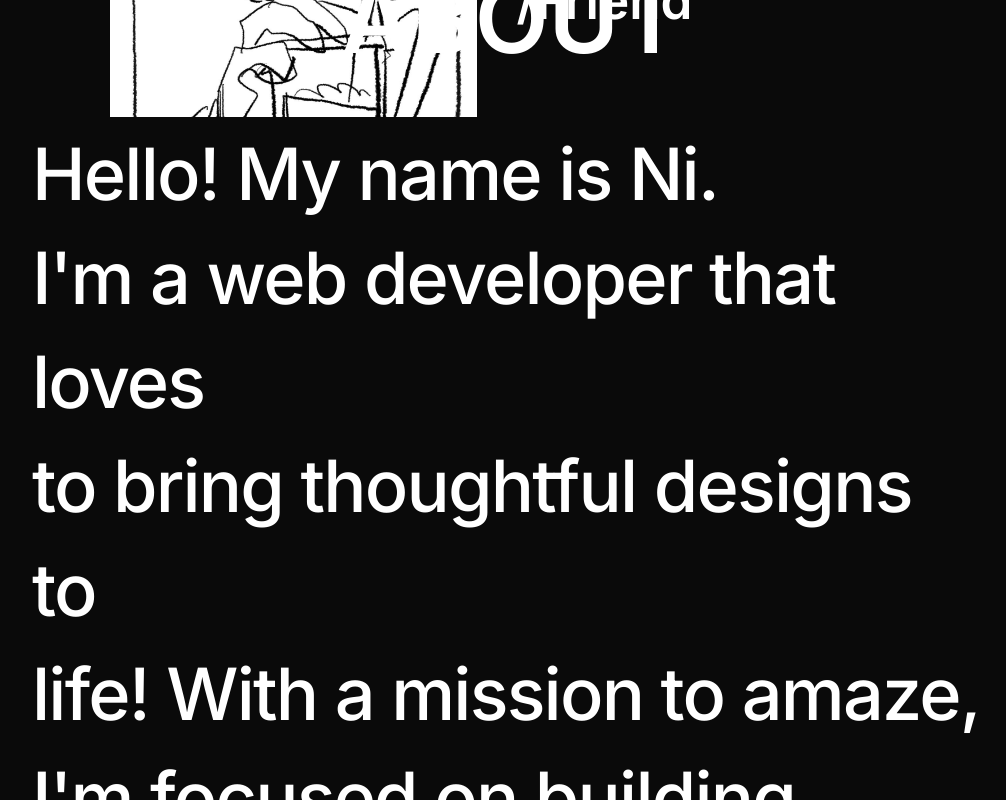
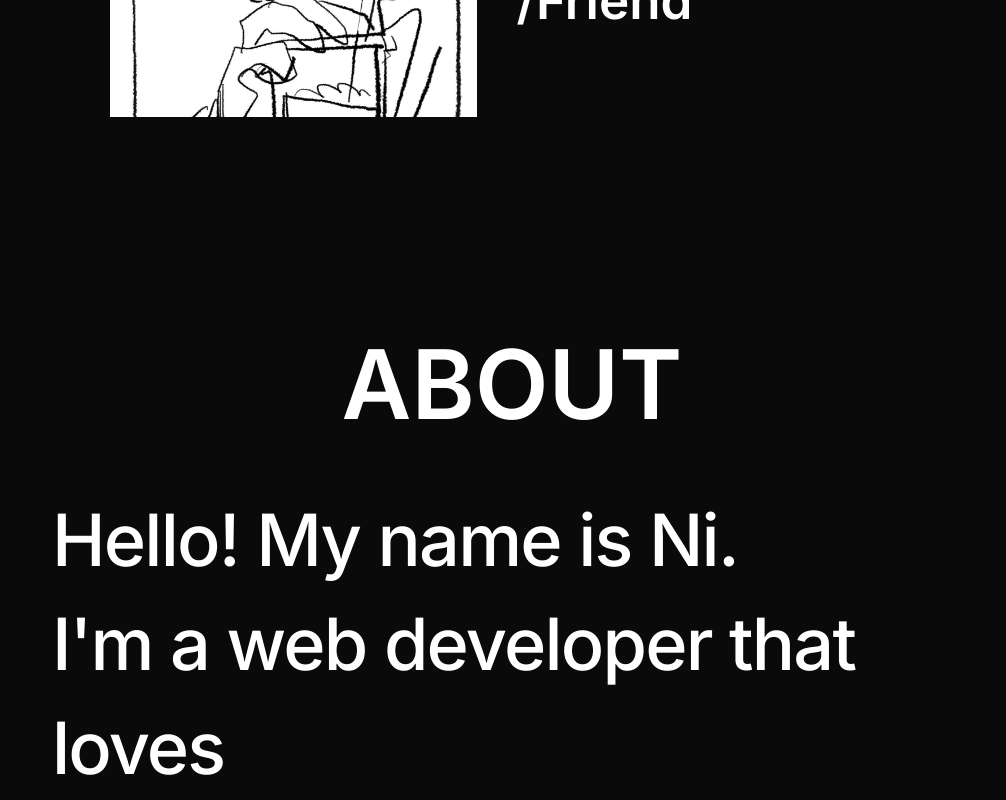
Before and after one commit to nihatran/nitran-portfolio, a Next.js app: page / in a window 1280 px wide. Shown: the part 540-1340 px from the top of the page, without its empty margins (128-1134 px from the left). Built offline with nearby package versions, Linux system fonts and the light colour scheme.

Commit message:
Improve responsiveness for about and fix height issues

```diff
--- a/components/about.tsx
+++ b/components/about.tsx
@@ -52,14 +52,14 @@ export default function About() {
   });
 
   return (
-    <div className="flex justify-center items-center xl:h-[80svh] mb-14 xl:mb-0 mt-20 xl:mt-0">
-      <div className="flex flex-col gap-9 xl:gap-14 items-center mb-5 px-3 xl:p-5 md:px-0">
+    <div className="flex justify-center items-center mb-14 mt-20">
+      <div className="flex flex-col gap-9 xl:gap-14 items-center md:w-[75vw]">
         <h2 ref={headingRef} className="xl:text-8xl text-5xl font-semibold">
           ABOUT
         </h2>
         <div
           ref={aboutMainRef}
-          className="xl:w-[75vw] w-[85vw] xl:leading-26 lg:leading-14 leading-10 tracking-tight text-3xl lg:text-5xl xl:text-7xl font-medium"
+          className="xl:leading-26 lg:leading-14 leading-10 tracking-tight text-3xl lg:text-4xl xl:text-7xl font-medium px-5"
         >
           <p>Hello! My name is Ni.</p>
           <p>
```
